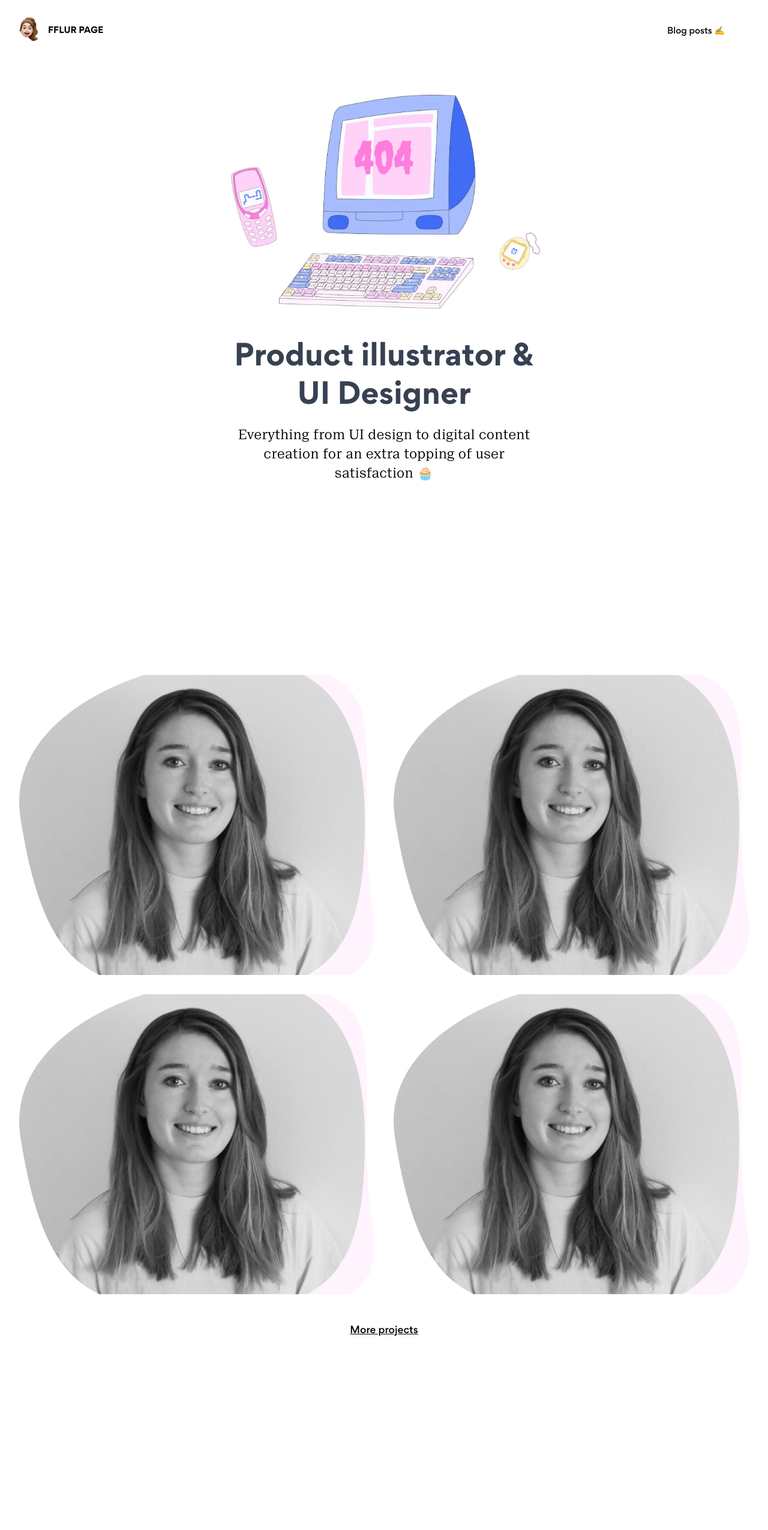
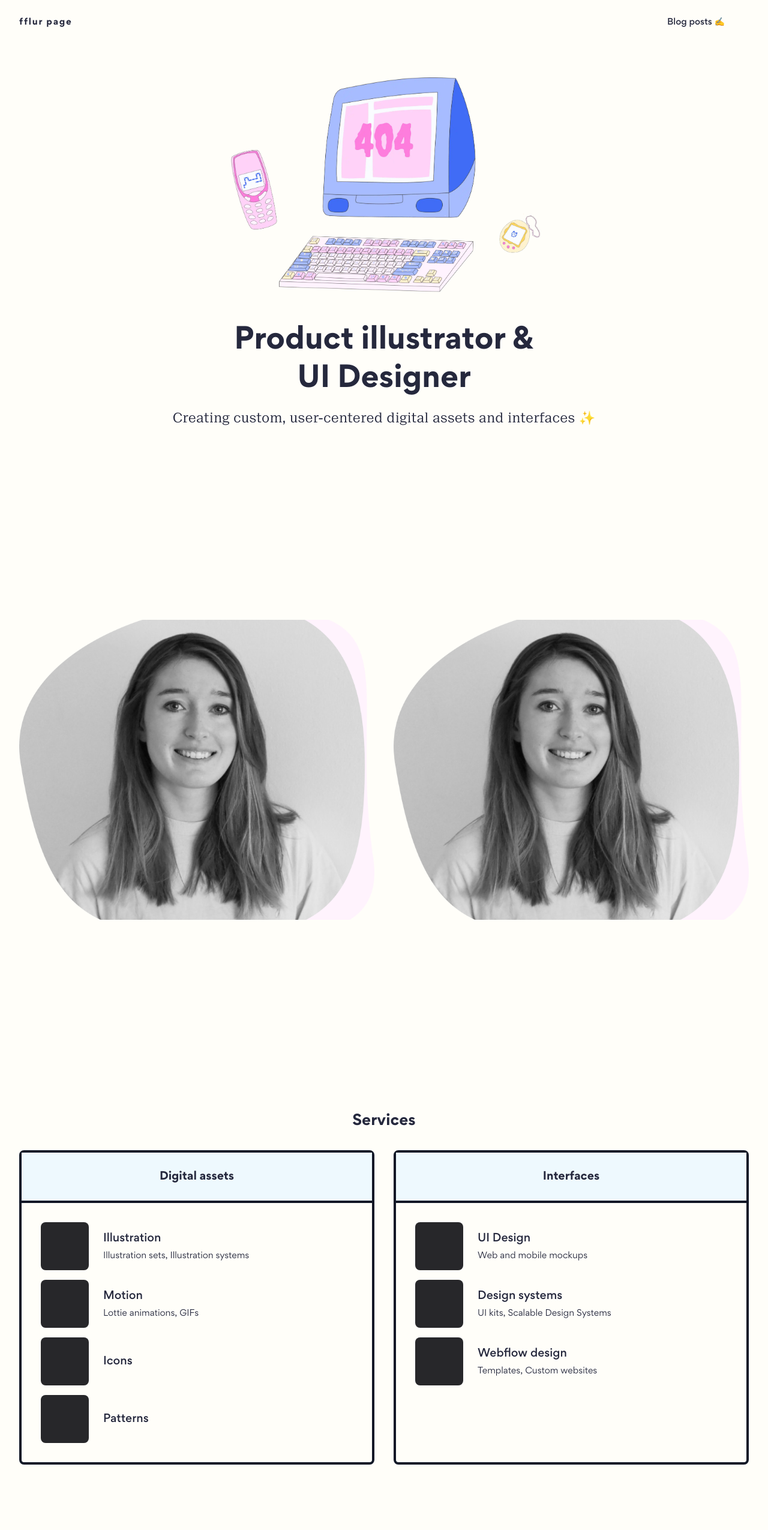
Before and after one commit to fflurp/fflurpage, a Next.js app: page / in a window 1280 px wide. Shown: the top 2550 px of the page at 60% size. Built offline with nearby package versions, Linux system fonts and the light colour scheme.

Commit message:
update UI

```diff
--- a/components/Layout.tsx
+++ b/components/Layout.tsx
@@ -9,31 +9,19 @@ interface LayoutProps {
 
 const Layout: React.FC<LayoutProps> = ({ children, hero }) => {
   return (
-    <div>
+    <div className="fp-background-cream fp-text-black">
       <header className="mx-auto max-w-screen-xl py-6 px-8">
         <nav className="flex w-full items-center justify-between">
           <Link href="/">
             <a>
               <div className="flex items-center">
-                <div className="mr-0 w-8 sm:mr-4">
-                  <Image
-                    src="/home/Icon.png"
-                    width="182"
-                    height="266"
-                    alt="icon"
-                  />
-                </div>
-                <span className="hidden font-title-bold text-sm uppercase sm:block">
-                  Fflur page
-                </span>
+                <span className="text7">fflur page</span>
               </div>
             </a>
           </Link>
           <div>
             <Link href="/blog">
-              <LinkFP className="text-md font-title sm:mr-10 sm:text-sm">
-                Blog posts{"  ✍️"}
-              </LinkFP>
+              <LinkFP className="text4 sm:mr-10">Blog posts{"  ✍️"}</LinkFP>
             </Link>
           </div>
         </nav>
@@ -42,7 +30,7 @@ const Layout: React.FC<LayoutProps> = ({ children, hero }) => {
       <main className="mx-auto max-w-screen-xl px-4 md:px-8">{children}</main>
       <footer className="relative">
         <div className="z-10 mx-auto flex max-w-screen-xl justify-between px-8">
-          <div className="z-10 mb-10 font-title text-gray-600">
+          <div className="z-10 mb-10 font-title">
             © Fflur Page {new Date().getFullYear()}
           </div>
           <div className="mb-10 flex gap-4">
--- a/pages/blog/how-to-build-a-scalable-illustration-system.tsx
+++ b/pages/blog/how-to-build-a-scalable-illustration-system.tsx
@@ -20,7 +20,10 @@ const BlogImage: React.FC<BlogImageProps> = ({ src, alt, caption }) => {
 const BlogPost = () => {
   return (
     <Layout>
-      <div className="mdpt-32 mx-auto max-w-[778px] pt-16 pb-40 md:pb-80">
+      <div className="w-full pt-14 text-center">
+        <div className="text4">30/10/2022</div>
+      </div>
+      <div className="mx-auto max-w-[778px] pt-20 pb-40 md:pb-80">
         <h1 className="pb-10 font-title-bold text-5xl leading-[56px]">
           Product illustration 101: How to build a scalable product illustration
           system{" "}
--- a/pages/index.tsx
+++ b/pages/index.tsx
@@ -71,8 +71,8 @@ const Home: NextPage = () => {
     <Layout>
       <section className="pt-14">
         <div className="flex flex-col items-center gap-8 text-center">
-          <div className="flex h-full w-full flex-1 flex-col text-center md:w-[520px]">
-            <div className="mb-10 w-full flex-1">
+          <div className="flex h-full w-full flex-1 flex-col items-center text-center">
+            <div className="mb-10 w-full flex-1 md:w-[520px]">
               <Image
                 priority
                 src="/home/Hero_grouped.webp"
@@ -81,17 +81,16 @@ const Home: NextPage = () => {
                 alt="hero"
               />
             </div>
-            <h1 className="h2 md:h1 mb-4 text-gray-700">
+            <h1 className="h2 md:h1 mb-4 w-full md:w-[520px]">
               Product illustrator & UI Designer
             </h1>
             <h2 className="text-3 md:text2">
-              Everything from UI design to digital content creation for an extra
-              topping of user satisfaction 🧁
+              Creating custom, user-centered digital assets and interfaces ✨
             </h2>
           </div>
         </div>
         <div className="grid grid-cols-1 gap-20 pt-80 md:grid-cols-2 md:gap-8">
-          {Array(4)
+          {Array(2)
             .fill("")
             .map((_, i) => (
               <Link href="/" key={i}>
@@ -101,13 +100,11 @@ const Home: NextPage = () => {
               </Link>
             ))}
         </div>
-        <div className="pt-12 text-center">
-          <Link href="/projects">
-            <span className="cursor-pointer font-title underline">
-              More projects
-            </span>
-          </Link>
-        </div>
+        {/* <div className="pt-12 text-center">
+          <span className="cursor-pointer font-title underline">
+            More projects
+          </span>
+        </div> */}
       </section>
       <section className="pt-40 md:pt-80">
         <div className="mb-8 flex flex-col items-center">
@@ -115,7 +112,7 @@ const Home: NextPage = () => {
         </div>
         <div className="grid grid-cols-1 gap-8 md:grid-cols-2">
           <div className="rounded-lg border-4 border-gray-900">
-            <div className="border-b-4 border-gray-900 p-6 text-center">
+            <div className="fp-background-light-blue h4 border-b-4 border-gray-900 p-6 text-center">
               <h3>Digital assets</h3>
             </div>
             <div className="flex flex-col gap-4 p-8">
@@ -123,9 +120,9 @@ const Home: NextPage = () => {
                 <div className="flex items-center" key={asset.title}>
                   <div className="mr-6 h-20 min-w-[5rem] rounded-lg bg-zinc-800" />
                   <div>
-                    <h4>{asset.title}</h4>
+                    <h4 className="text3">{asset.title}</h4>
                     {asset.description ? (
-                      <span>{asset.description}</span>
+                      <span className="text8">{asset.description}</span>
                     ) : null}
                   </div>
                 </div>
@@ -133,7 +130,7 @@ const Home: NextPage = () => {
             </div>
           </div>
           <div className="rounded-lg border-4 border-gray-900">
-            <div className="border-b-4 border-gray-900 p-6 text-center">
+            <div className="fp-background-light-blue h4 border-b-4 border-gray-900 p-6 text-center">
               <h3>Interfaces</h3>
             </div>
             <div className="flex flex-col gap-4 p-8">
@@ -141,9 +138,9 @@ const Home: NextPage = () => {
                 <div className="flex items-center" key={asset.title}>
                   <div className="mr-6 h-20 min-w-[5rem] rounded-lg bg-zinc-800" />
                   <div>
-                    <h4>{asset.title}</h4>
+                    <h4 className="text3">{asset.title}</h4>
                     {asset.description ? (
-                      <span>{asset.description}</span>
+                      <span className="text8">{asset.description}</span>
                     ) : null}
                   </div>
                 </div>
@@ -160,51 +157,55 @@ const Home: NextPage = () => {
           <h2 className="mb-4 font-title-bold text-2xl">
             Hi — Nice to meet you!
           </h2>
-          <p className="mb-4 text-lg">
-            I’m Fflur Page, a freelance designer and illustrator based in Paris.
-          </p>
-          <p className="mb-4 text-lg">
-            After graduating from HETIC tech school, I worked 2 years as a
-            Product Designer for a french startup. I was involved throughout the
-            full design process from discovering users needs to delivering the
-            best solution to address them. During that time, I got involved in
-            product creative tasks, delivering illustrations and UI assets that
-            would make the product stand out and meet the users’ expectations.
-          </p>
-          <p className="mb-4 text-lg">
-            After that, I wanted to dedicated my work not only to interface
-            design, but also to digital asset creation and online branding. To
-            me, all those things play a huge role in enhancing the users’
-            experience while making a statement as a brand, and that’s precisely
-            what I want to help product teams achieve.
-          </p>
+          <div className="text1">
+            <p className="mb-4">
+              I’m Fflur Page, a freelance designer and illustrator based in
+              Paris.
+            </p>
+            <p className="mb-4">
+              After graduating from HETIC tech school, I worked as a Product
+              Designer for a french startup. I was involved throughout the full
+              design process from discovering users needs to delivering the best
+              solution to address them. During that time, I got involved in
+              creative tasks and started delivering my first illustrations and
+              UI assets for the company’s products.
+            </p>
+            <p className="mb-4">
+              Even though I never thought I was destined to it, I fell in love
+              with illustration right away and decided to start a new journey as
+              a self-taught illustrator and UI asset creator. My product design
+              background acts as a landmark during my creative process, so I can
+              make sure to deliver consistent work and enhance the overall
+              experience.
+            </p>{" "}
+          </div>
         </div>
       </section>
       <section>
         <div className="flex flex-col items-start gap-8 pt-40 md:flex-row md:pt-80">
-          <div className="flex-1 rounded-2xl bg-[#FAFBFF] px-6 pt-6 pb-16">
-            <span className="inline-flex pb-4 text-[32px]">💬</span>
-            <p className="border-l-2 border-gray-700 pl-2 text-lg">
+          <div className="fp-background-light-purple flex-1 rounded-2xl px-6 pt-6 pb-16">
+            <span className="inline-flex pb-4 text-[24px]">⭐️</span>
+            <p className="text3 border-l-4 border-gray-700 pl-4">
               “Working with Fflur was a true pleasure, her mockups, fun
               illustrations and skills on Figma were massive help to the
               integration of new features on our Products. Fflur is also a nice
               person to work with, open minded and reactive. I can only
               recommend her !”
             </p>
-            <span className="inline-flex pt-4 font-title text-sm text-gray-600">
+            <span className="inline-flex pt-4 font-title text-sm">
               THIBAUT, FRONT-END DEVELOPER @CLEAR FASHION
             </span>
           </div>
-          <div className="flex-1 rounded-2xl bg-[#FAFBFF] px-6 pt-6 pb-16">
-            <span className="inline-flex pb-4 text-[32px]">💬</span>
-            <p className="border-l-2 border-gray-700 pl-2 text-lg">
-              “As a designer, Fflur delivered fonctional and aesthetic
-              interfaces. She was able to find creative solutions during the
-              design process, her flexibility and efficacity made her a quality
-              project partner. Fflur always had a smile on her face and invested
-              herself in her work.”
+          <div className="fp-background-light-purple flex-1 rounded-2xl px-6 pt-6 pb-16">
+            <span className="inline-flex pb-4 text-[24px]">⭐️</span>
+            <p className="text3 border-l-4 border-gray-700 pl-4">
+              “As a designer, Fflur was able to deliver fonctional and aesthetic
+              interfaces. She is creative in finding solutions during the design
+              process, her flexibility and efficacity make her a quality project
+              partner. Fflur always has a smile on her face and invests herself
+              in her work.”
             </p>
-            <span className="inline-flex pt-4 font-title text-sm text-gray-600">
+            <span className="inline-flex pt-4 font-title text-sm">
               JULIETTE, PRODUCT MANAGER @CLEAR FASHION
             </span>
           </div>
--- a/styles/globals.css
+++ b/styles/globals.css
@@ -10,6 +10,11 @@
 @font-face {
   font-family: "Gordita Medium";
   src: url("/fonts/Gordita_Medium.otf");
+}
+
+@font-face {
+  font-family: "Gordita Regular";
+  src: url("/fonts/Gordita_Regular.otf");
 }
 
 @font-face {
@@ -40,6 +45,12 @@
     .h3 {
       font-family: Gordita Bold;
       font-size: 24px;
+      line-height: 32px;
+    }
+
+    .h4 {
+      font-family: Gordita Bold;
+      font-size: 18px;
       line-height: 32px;
     }
 
@@ -77,84 +88,100 @@
 
     .text6 {
       font-family: Gordita Medium;
+      font-size: 16px;
+      line-height: 24px;
+    }
+
+    .text7 {
+      font-family: Gordita Bold;
+      font-size: 14px;
+      line-height: 24px;
+      letter-spacing: 1.8px;
+    }
+
+    .text8 {
+      font-family: Gordita Regular;
       font-size: 14px;
       line-height: 24px;
     }
 
-    .text7 {
-      font-family: Gordita Medium;
-      font-size: 16px;
-      line-height: 24px;
+    .fp-background-cream {
+      background-color: #fffef9;
     }
 
-    .text8 {
-      font-family: Gordita Medium;
-      font-size: 14px;
-      line-height: 24px;
-      letter-spacing: 8%;
-    }
-
-    .fp-black {
+    .fp-text-black {
       color: #25283d;
     }
 
-    .fp-white {
+    .fp-background-black {
+      background-color: #25283d;
+    }
+
+    .fp-text-cream {
       color: #fffef9;
     }
 
-    .fp-bright-blue {
+    .fp-text-bright-blue {
       color: #92ddff;
     }
 
-    .fp-bright-purple {
+    .fp-text-bright-purple {
       color: #9ba2ff;
     }
 
-    .fp-bright-pink {
+    .fp-text-bright-pink {
       color: #f5aff5;
     }
 
-    .fp-bright-green {
+    .fp-text-bright-green {
       color: #6dd3cf;
     }
 
-    .fp-bright-yellow {
+    .fp-text-bright-yellow {
       color: #ffd218;
     }
 
-    .fp-bright-orange {
+    .fp-text-bright-orange {
       color: #fdba93;
     }
 
-    .fp-bright-grey {
+    .fp-text-bright-grey {
       color: #9ea0af;
     }
 
-    .fp-light-blue {
+    .fp-text-light-blue {
       color: #eef9fe;
     }
 
-    .fp-light-purple {
+    .fp-background-light-blue {
+      background-color: #eef9fe;
+    }
+
+    .fp-text-light-purple {
       color: #f1f2ff;
     }
 
-    .fp-light-pink {
+    .fp-background-light-purple {
+      background: #f1f2ff;
+    }
+
+    .fp-text-light-pink {
       color: #ffecff;
     }
 
-    .fp-light-green {
+    .fp-text-light-green {
       color: #e1f7e5;
     }
 
-    .fp-light-yellow {
+    .fp-text-light-yellow {
       color: #eef9fe;
     }
 
-    .fp-light-orange {
+    .fp-text-light-orange {
       color: #ffece1;
     }
 
-    .fp-light-grey {
+    .fp-text-light-grey {
       color: #ebecf2;
     }
   }
```
Also changed, not shown: components/CTAMail.tsx (+6 -4 lines), pages/blog/index.tsx (+3 -7 lines), public/fonts/Gordita_Regular.otf (added).
